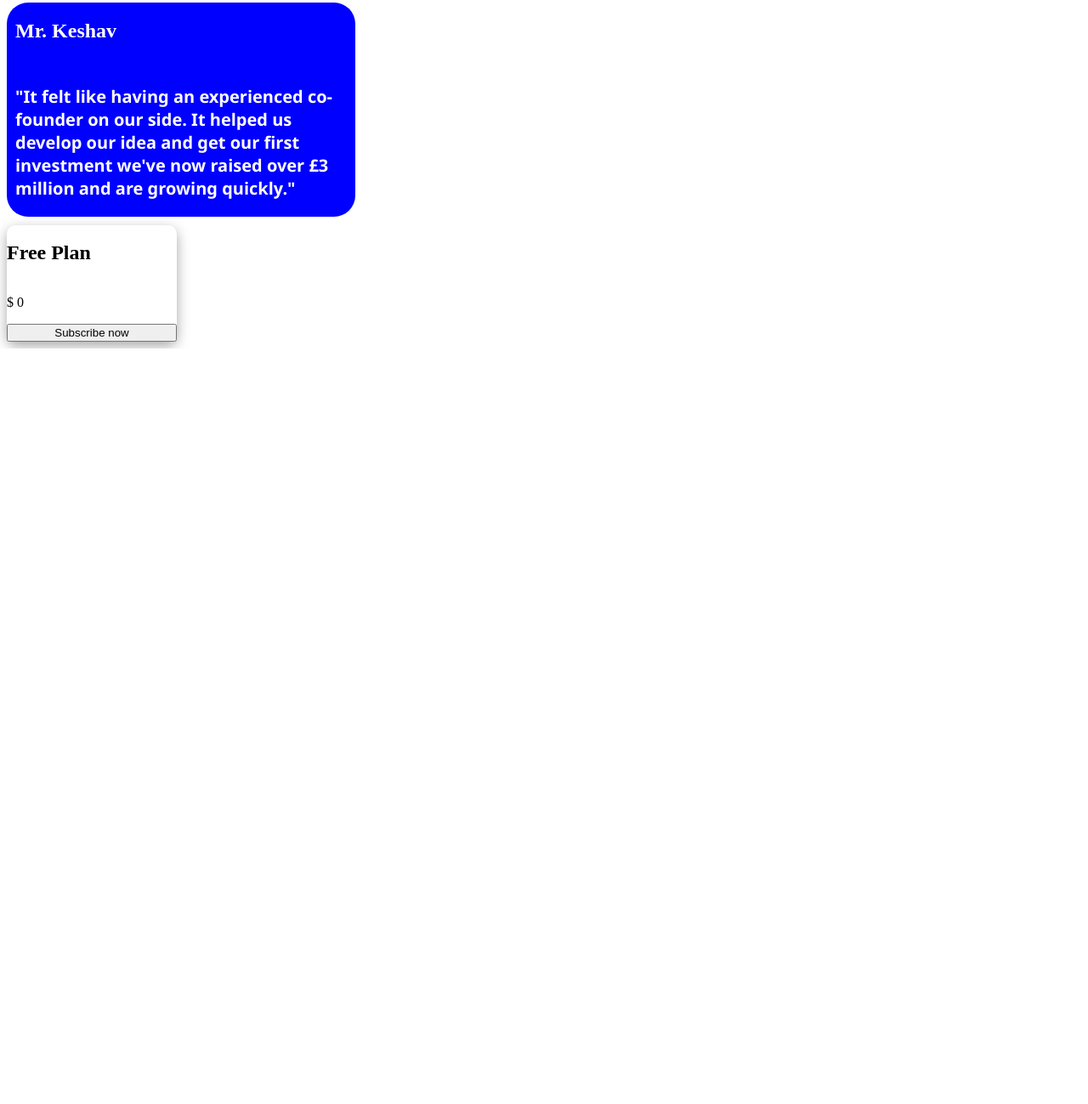
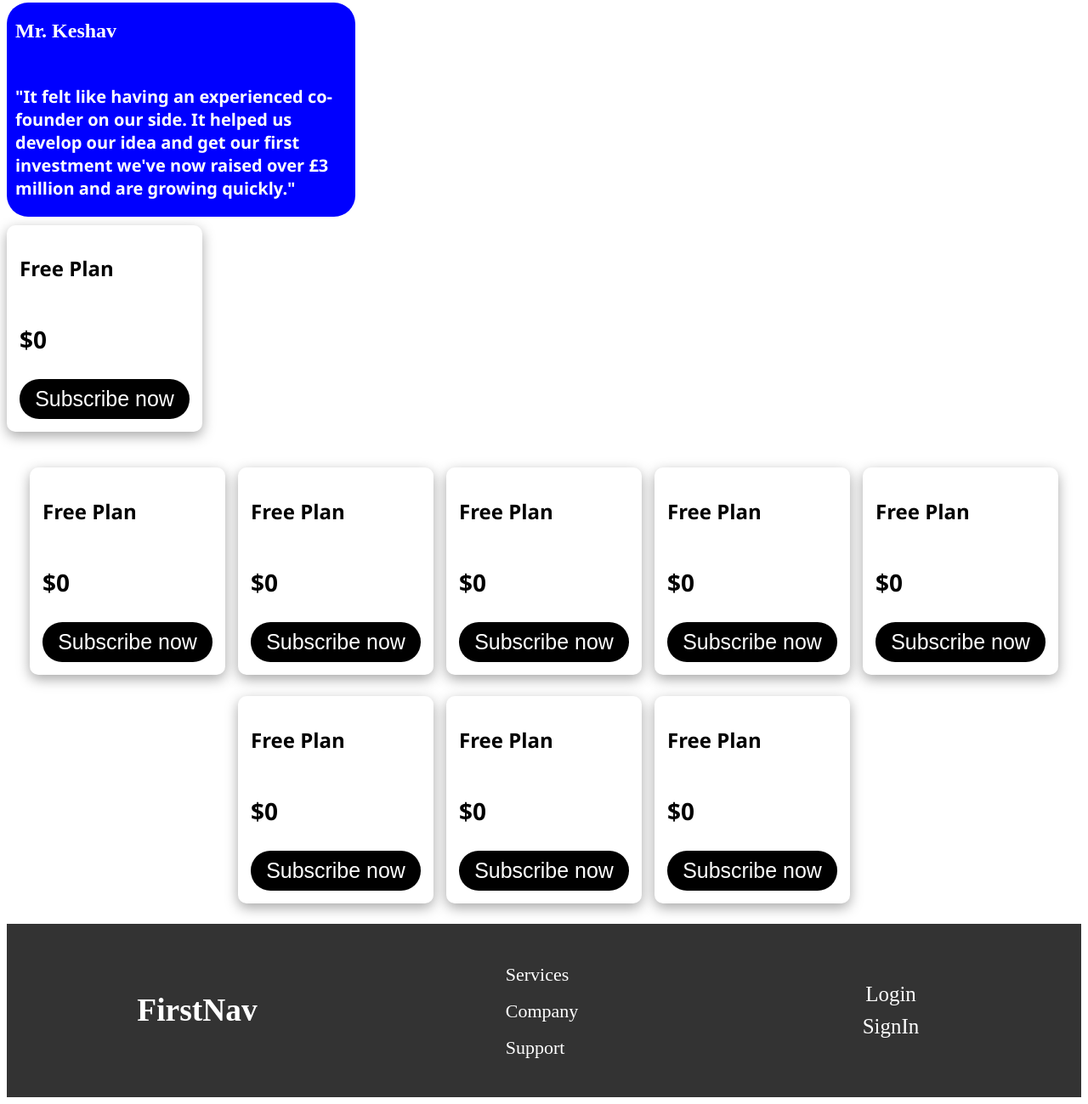
Before and after one commit to CodewithMe89/CSS_practice_2, a website: page index.html in a window 1280 px wide. Shown: the part 1928-3227 px from the top of the page at 85% size. Before the commit the page ends 2338 px from the top, so only its background shows below. Drawn offline with Linux system fonts and the light colour scheme.

Commit message:
:Complete

```diff
--- a/index.html
+++ b/index.html
@@ -72,8 +72,76 @@
   - Use Flexbox for alignment -->
   <div class="pricing-card">
     <h2>Free Plan</h2>
-    <p>$ 0</p>
+    <p>$0</p>
     <button>Subscribe now</button>
   </div>
+
+  <!-- Q9. Using Flexbox, create a **row of Pricing Cards**:
+  - Each card should be **200px wide**
+  - On smaller screens, cards should **wrap one below the other** -->
+  <div class="pricingCards">
+    <div class="pCard">
+      <h2>Free Plan</h2>
+      <p>$0</p>
+      <button>Subscribe now</button>
+    </div>
+    <div class="pCard">
+      <h2>Free Plan</h2>
+      <p>$0</p>
+      <button>Subscribe now</button>
+    </div>
+    <div class="pCard">
+      <h2>Free Plan</h2>
+      <p>$0</p>
+      <button>Subscribe now</button>
+    </div>
+    <div class="pCard">
+      <h2>Free Plan</h2>
+      <p>$0</p>
+      <button>Subscribe now</button>
+    </div>
+    <div class="pCard">
+      <h2>Free Plan</h2>
+      <p>$0</p>
+      <button>Subscribe now</button>
+    </div>
+    <div class="pCard">
+      <h2>Free Plan</h2>
+      <p>$0</p>
+      <button>Subscribe now</button>
+    </div>
+    <div class="pCard">
+      <h2>Free Plan</h2>
+      <p>$0</p>
+      <button>Subscribe now</button>
+    </div>
+    <div class="pCard">
+      <h2>Free Plan</h2>
+      <p>$0</p>
+      <button>Subscribe now</button>
+    </div>
+  </div>
+<!--
+  Q10. Design a **responsive Footer** using CSS Flexbox:
+  - Footer should contain multiple columns
+  - Minimum width of each column should be **200px**
+  - On smaller screens, columns should **wrap vertically** -->
+
+  <footer>
+    <div class="footer-column">
+      <h2>FirstNav</h2>
+    </div>
+    <div class="footer-column">
+      <ul>
+        <li><a href="/">Services</a></li>
+        <li><a href="/">Company</a></li>
+        <li><a href="/">Support</a></li>
+      </ul>
+    </div>
+    <div class="footer-column">
+      <a href="/">Login</a>
+      <a href="/">SignIn</a>
+    </div>
+  </footer>
 </body>
 </html>
--- a/styles.css
+++ b/styles.css
@@ -150,9 +150,100 @@ li a{
 .pricing-card{
   display: flex;
   flex-direction: column;
+  justify-content: center;
   width: 12.5rem;
   margin-top: 0.625rem;
-
+  padding: 15px;
   border-radius: 10px;
   box-shadow: rgba(0, 0, 0, 0.35) 0px 5px 15px;
+  font-family: 'Segoe UI', Tahoma, Geneva, Verdana, sans-serif;
+
+
 }
+.pricing-card p{
+  font-size: 28px;
+  font-weight: bolder;
+}
+
+.pricing-card button{
+  border-style: none;
+  outline: none;
+  font-size: 1.56rem;
+  background-color: black;
+  color: white;
+  border-radius: 1.45rem;
+  padding: 9px 0;
+}
+
+/* Q9. */
+.pricingCards{
+  display: flex;
+  gap: 15px;
+  flex-wrap: wrap;
+  justify-content: center;
+  margin-top: 2rem;
+}
+.pCard{
+  display: flex;
+  flex-direction: column;
+  width: 12.5rem;
+  margin-top: 0.625rem;
+  padding: 15px;
+  border-radius: 10px;
+  box-shadow: rgba(0, 0, 0, 0.35) 0px 5px 15px;
+  font-family: 'Segoe UI', Tahoma, Geneva, Verdana, sans-serif;
+
+}
+.pCard p{
+  font-size: 28px;
+  font-weight: bolder;
+}
+
+.pCard button{
+  border-style: none;
+  outline: none;
+  font-size: 1.56rem;
+  background-color: black;
+  color: white;
+  border-radius: 1.45rem;
+  padding: 9px 0;
+}
+
+/* Q10. */
+footer{
+  background-color: #333;
+  display: flex;
+  justify-content: space-around;
+  color: white;
+  margin-top: 1.5rem;
+  padding: 1.25rem;
+}
+.footer-column{
+display: flex;
+flex-direction: column;
+justify-content: center;
+align-items: center;
+gap: 10px;
+list-style: none;
+text-decoration: none;
+min-width: 12.5rem;
+font-size: 1.56rem;
+}
+
+.footer-column ul{
+  display: flex;
+  flex-direction: column;
+}
+
+.footer-column a{
+  text-decoration: none;
+  color: white;
+
+}
+
+@media only screen and (max-width: 767px) {
+  footer{
+    flex-wrap: wrap;
+    flex-direction: column;
+  }
+}
```
